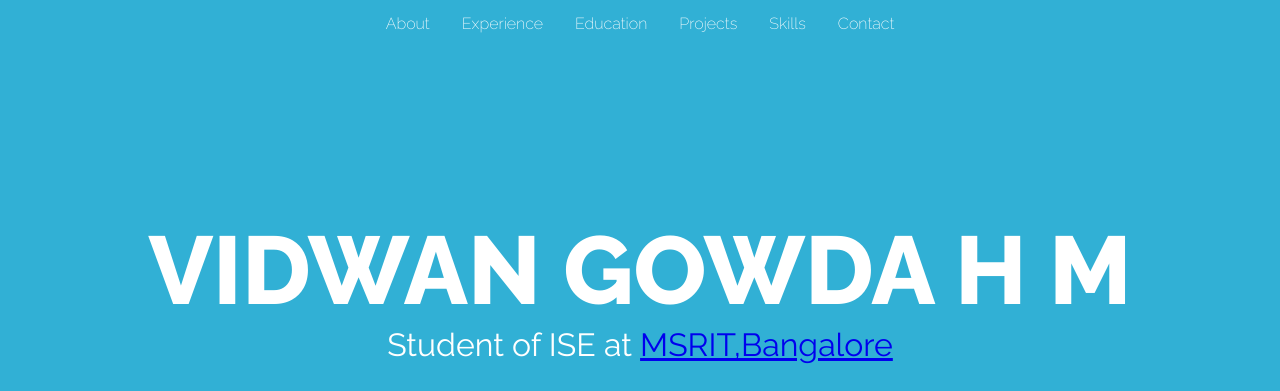
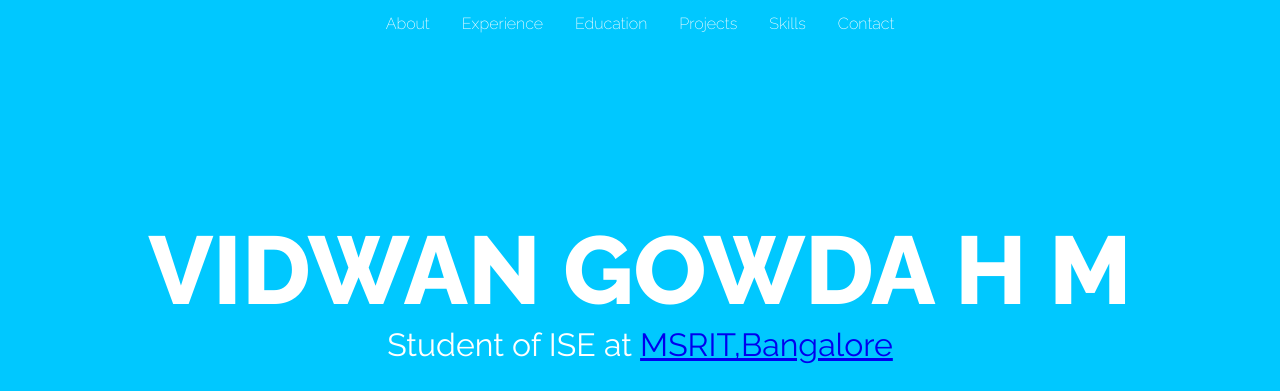
Before and after one commit to gowdavidwan2003/portfolio-website, a plain HTML site: page index.html in a window 1280 px wide. Shown: the top 391 px of the page. Drawn offline with Linux system fonts and the light colour scheme.

Commit message:
Update style.css

```diff
--- a/style.css
+++ b/style.css
@@ -10,7 +10,7 @@ body {
 
   /*NAVBAR*/
   .navbar {
-    background-color: #31b0d5;
+    background-color: #00c8ff;
     position: fixed; /* Set the navbar to fixed position */
     top: 0; /* Position the navbar at the top of the page */
     width: 100%; /* Full width */
@@ -35,7 +35,7 @@ body {
   /*JUMBOTRON*/
   .jumbotron {
     height: 100vh; /*height to 100% of view height*/
-    background: #31b0d5; /*background color to blue*/
+    background: #00c8ff; /*background color to blue*/
     margin-bottom: 0; /*no bottom margin*/
 
     display: flex;
```
